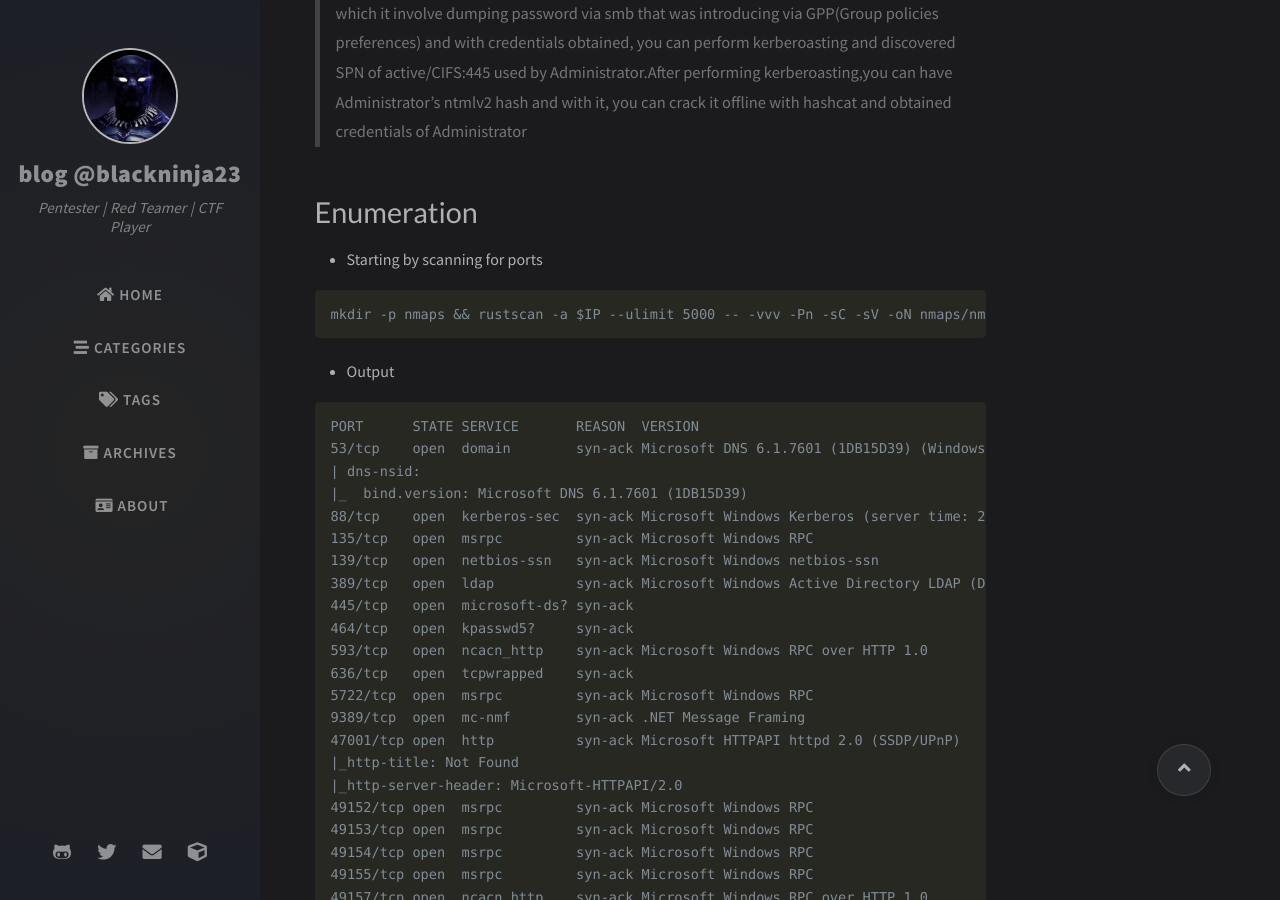
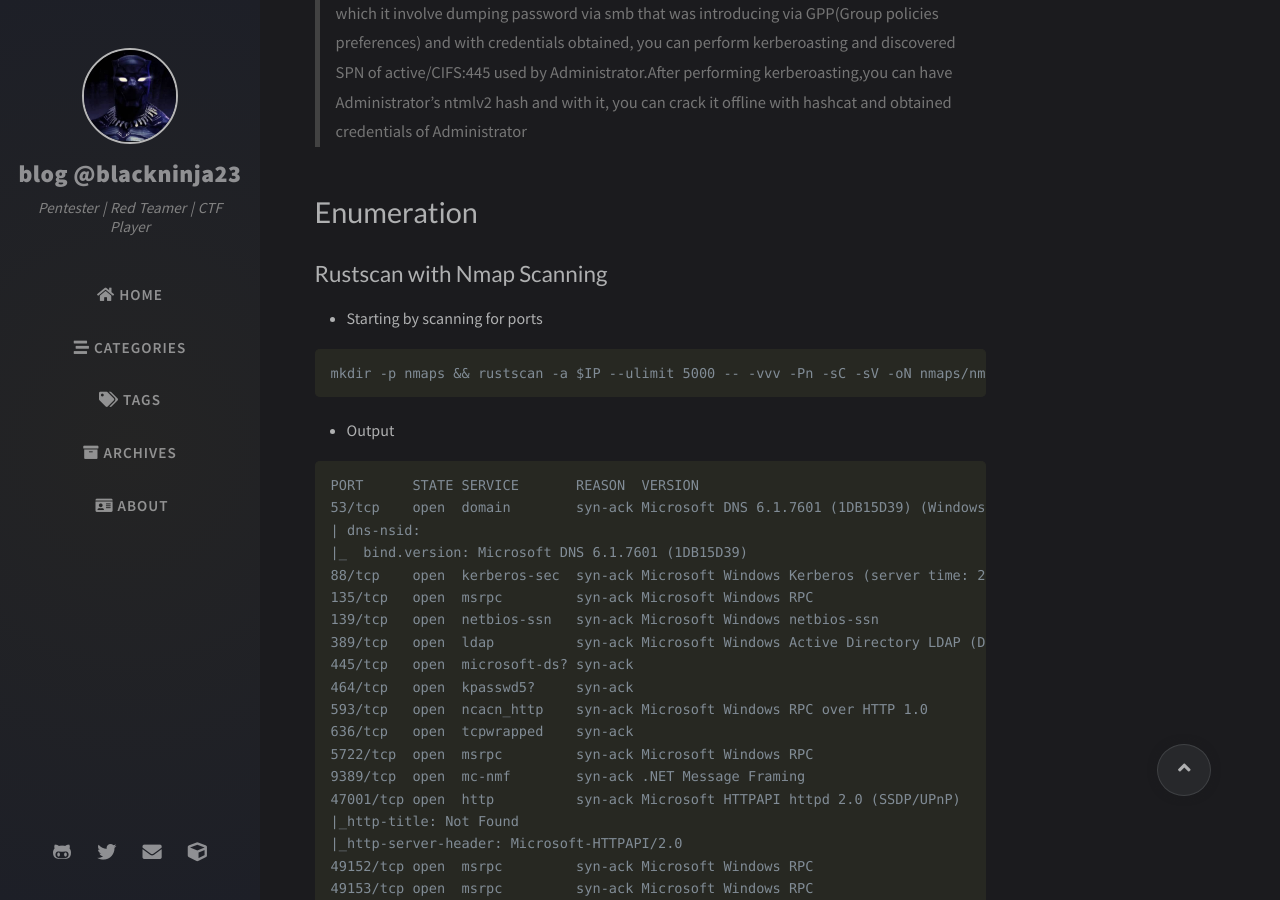
Before and after one commit to blackninja23/blackninja23.github.io, a Jekyll site: the page built from _posts/HTB/easy/Active/2021-07-19-Active-HTB.md, in a window 1280 px wide and 900 px high, scrolled down 786 px. Built offline with Jekyll 4.4.1, drawn with Linux system fonts in a browser that asks for light colours; nearby versions of some CDN libraries; comment, search, counter and statistics services are not loaded.

Commit message:
Update 2021-07-19-Active-HTB.md

````diff
--- a/_posts/HTB/easy/Active/2021-07-19-Active-HTB.md
+++ b/_posts/HTB/easy/Active/2021-07-19-Active-HTB.md
@@ -9,6 +9,7 @@ image: /assets/img/HTB/easy/Active/Active.png
 > Active hackthebox is windows box, it involves CVE exploit of CVE-2014-1812(MS14-025) in which it involve dumping password via smb that was introducing via GPP(Group policies preferences) and with credentials obtained, you can perform kerberoasting  and discovered SPN of active/CIFS:445 used by Administrator.After performing kerberoasting,you can have Administrator's ntmlv2 hash and with it, you can crack it offline with hashcat and obtained credentials of Administrator
 
 # Enumeration
+## Rustscan with Nmap Scanning
 - Starting by scanning for ports
 
 ```
````
